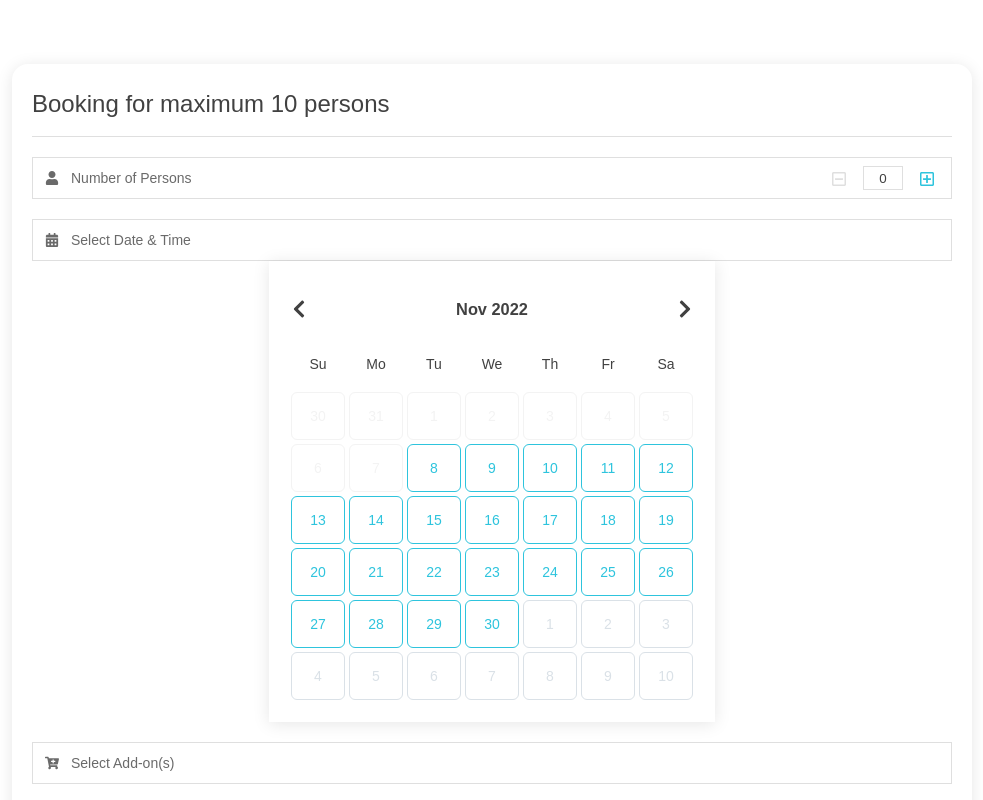
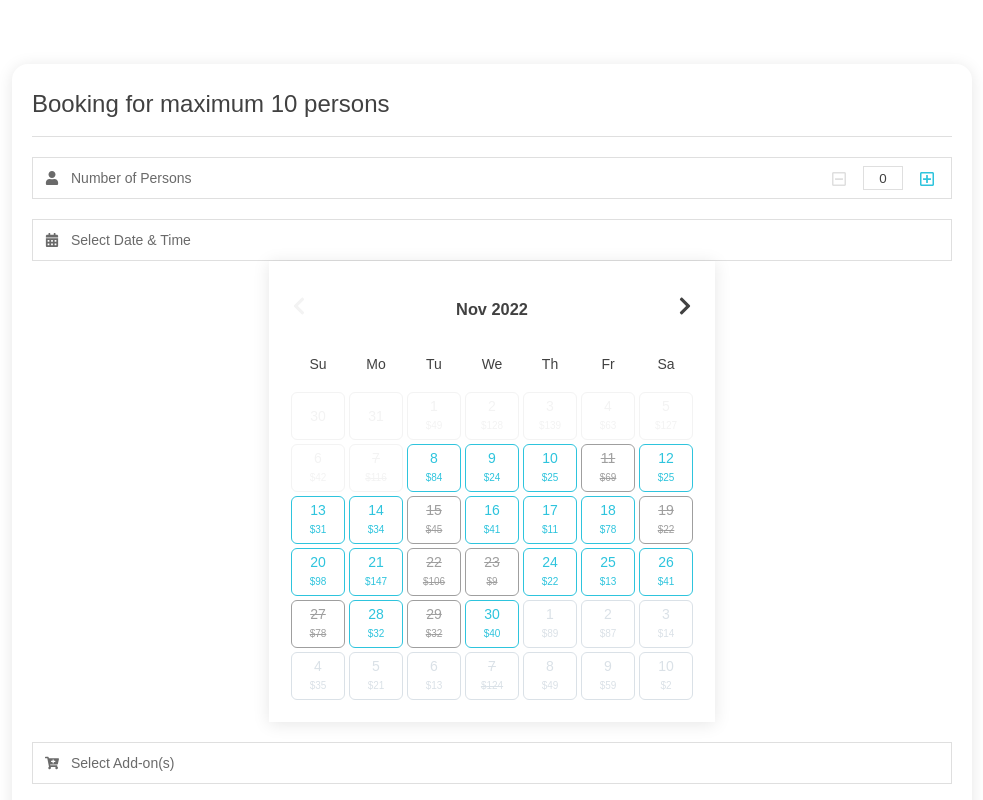
Before and after one commit to QTD289/seeksophie-booking-form, a Next.js app: page / in a window 1280 px wide. Shown: the top 800 px of the page, without its empty margins (148-1131 px from the left). Built offline with nearby package versions, Linux system fonts and the light colour scheme; a web font is replaced by a local one.

Commit message:
feat: Calendar - Daily times slots dropdown

```diff
--- a/components/BookingForm/components/DateTimeSelect.tsx
+++ b/components/BookingForm/components/DateTimeSelect.tsx
@@ -1,8 +1,17 @@
+import { useEffect } from 'react';
+
 import { FaCalendarAlt } from 'react-icons/fa';
 
 import { Calendar } from 'Calendar';
+import { useFormStore } from 'stores';
 
 export const DateTimeSelect = (): JSX.Element => {
+  const { init } = useFormStore();
+
+  useEffect(() => {
+    init();
+  }, [init]);
+
   return (
     <div className="dateTimeSelect">
       <div className="field calendar">
--- a/components/Calendar/Calendar.tsx
+++ b/components/Calendar/Calendar.tsx
@@ -3,6 +3,8 @@ import { useCallback, useMemo, useState } from 'react';
 import classNames from 'classnames';
 import dayjs, { Dayjs } from 'dayjs';
 import { FaChevronLeft, FaChevronRight } from 'react-icons/fa';
+
+import { CalendarDayCell } from './CalendarDayCell';
 
 // REF: https://dev.to/franciscomendes10866/how-to-build-a-custom-calendar-component-in-react-26kj
 export const Calendar = () => {
@@ -45,19 +47,35 @@ export const Calendar = () => {
     return firstDayOfEachWeek.map((date) => generateWeek(date));
   }, [generateFirstDayOfEachWeek, firstDayOfFirstWeekOfMonth, generateWeek]);
 
+  const onPrevMonth = () => {
+    if (selectedDate.month() === currentDay.getMonth()) return;
+    setSelectedDate((date) => date.subtract(1, 'month'));
+  };
+
+  const onNextMonth = () => {
+    if (selectedDate.month() === currentDay.getMonth() + 1) return;
+    setSelectedDate((date) => date.add(1, 'month'));
+  };
+
   return (
     <div className="calendar">
       <div className="MainWrapper">
         <div className="CalendarHeaderWrapper">
-          <FaChevronLeft
-            size={20}
-            onClick={() => setSelectedDate((date) => date.subtract(1, 'month'))}
-          />
+          <div
+            className={classNames('switchMonth', {
+              disabled: selectedDate.month() === currentDay.getMonth(),
+            })}
+          >
+            <FaChevronLeft size={20} onClick={onPrevMonth} />
+          </div>
           <h3>{selectedDate.clone().format('MMM YYYY')}</h3>
-          <FaChevronRight
-            size={20}
-            onClick={() => setSelectedDate((date) => date.add(1, 'month'))}
-          />
+          <div
+            className={classNames('switchMonth', {
+              disabled: selectedDate.month() === currentDay.getMonth() + 1,
+            })}
+          >
+            <FaChevronRight size={20} onClick={onNextMonth} />
+          </div>
         </div>
         <div className="WeekDaysWrapper">
           {generateWeeksOfTheMonth[0].map((day, index) => (
@@ -69,19 +87,12 @@ export const Calendar = () => {
         {generateWeeksOfTheMonth.map((week, weekIndex) => (
           <div className="CalendarContentWrapper" key={`week-${weekIndex}`}>
             {week.map((day, dayIndex) => (
-              <div
-                className={classNames('CalendarDayCell', {
-                  default:
-                    selectedDate.clone().toDate().getMonth() === day.getMonth(),
-                  nextMonth:
-                    selectedDate.clone().toDate().getMonth() !== day.getMonth(),
-                  today: dayjs(currentDay).isSame(day, 'date'),
-                  past: dayjs(currentDay).isAfter(day, 'date'),
-                })}
+              <CalendarDayCell
                 key={`day-${dayIndex}`}
-              >
-                {day.getDate()}
-              </div>
+                selectedDate={selectedDate}
+                currentDay={currentDay}
+                day={day}
+              />
             ))}
           </div>
         ))}
--- /dev/null
+++ b/components/Calendar/CalendarDayCell.tsx
@@ -0,0 +1,67 @@
+import { useRef, useState } from 'react';
+
+import classNames from 'classnames';
+import dayjs from 'dayjs';
+
+import { useOnClickOutside } from 'hooks';
+import { useFormStore } from 'stores';
+
+interface Props {
+  selectedDate: dayjs.Dayjs;
+  currentDay: Date;
+  day: Date;
+}
+
+export const CalendarDayCell = (props: Props) => {
+  const { dailyPrices } = useFormStore();
+  const { selectedDate, currentDay, day } = props;
+
+  const [showingTimeSlots, setShowingTimeSlots] = useState(false);
+
+  const monthIndex = day.getMonth() - 10;
+  const dailyPrice = dailyPrices[monthIndex * 30 + day.getDate() - 1];
+
+  const isToday = dayjs(currentDay).isSame(day, 'date');
+  const isDefault = selectedDate.clone().toDate().getMonth() === day.getMonth();
+  const isNextMonth =
+    selectedDate.clone().toDate().getMonth() !== day.getMonth();
+  const isPast = dayjs(currentDay).isAfter(day, 'date');
+  const isNotAvailable = dailyPrice?.timeSlots.length < 1;
+
+  const wrapperRef = useRef<HTMLDivElement>(null);
+  useOnClickOutside(wrapperRef, () => setShowingTimeSlots(false));
+
+  const toggleDropdown = () => {
+    !isNextMonth && setShowingTimeSlots(true);
+  };
+
+  return (
+    <div
+      className={classNames('CalendarDayCell', {
+        default: isDefault,
+        nextMonth: isNextMonth,
+        today: isToday,
+        past: isPast,
+        notAvailable: isNotAvailable,
+      })}
+      ref={wrapperRef}
+      onClick={toggleDropdown}
+    >
+      <div>{day.getDate()}</div>
+      {monthIndex >= 0 && dailyPrice && (
+        <>
+          <div className="minPrice">${dailyPrice.dayMinPrice}</div>
+          <div
+            className={classNames('dropDown', { showing: showingTimeSlots })}
+          >
+            {dailyPrice.timeSlots.map((slot, index) => (
+              <div className="slot" key={`time-${monthIndex}-${index}`}>
+                {slot.start} - {slot.end} - {slot.maximumPersons}
+              </div>
+            ))}
+          </div>
+        </>
+      )}
+    </div>
+  );
+};
--- /dev/null
+++ b/hooks/index.ts
@@ -0,0 +1 @@
+export * from "./useOnClickOutside";
--- /dev/null
+++ b/hooks/useOnClickOutside.tsx
@@ -0,0 +1,19 @@
+import { RefObject, useEffect } from "react";
+
+export const useOnClickOutside = (
+	ref: RefObject<any>,
+	onClickOutside: () => void
+) => {
+	useEffect(() => {
+		const handleClickOutside = (event: any) => {
+			if (ref.current && !ref.current.contains(event.target))
+				onClickOutside();
+		};
+
+		document.addEventListener("mousedown", handleClickOutside);
+		return () => {
+			document.removeEventListener("mousedown", handleClickOutside);
+		};
+		// eslint-disable-next-line react-hooks/exhaustive-deps
+	}, [ref]);
+};
--- a/stores/useFormStore.ts
+++ b/stores/useFormStore.ts
@@ -1,6 +1,13 @@
 import create from 'zustand';
 
+import { DailyPrice } from 'BookingForm/interface';
+
+import { generateDailyPrices } from '../utils/mockData';
+
 interface State {
+  init: () => void;
+  dailyPrices: DailyPrice[];
+
   maxPersonsNo: number;
   personsNo: number;
   changePersonsNo: (value?: string) => void;
@@ -9,6 +16,12 @@ interface State {
 }
 
 export const useFormStore = create<State>((set, get) => ({
+  init: () => {
+    const dailyPrices = generateDailyPrices();
+    set({ dailyPrices });
+  },
+  dailyPrices: [],
+
   maxPersonsNo: 10,
   personsNo: 0,
   changePersonsNo: (value) => {
--- a/styles/Calendar.scss
+++ b/styles/Calendar.scss
@@ -14,6 +14,19 @@
       align-items: center;
       justify-content: space-between;
       color: #414141;
+      .switchMonth {
+        svg {
+          cursor: pointer;
+          &:hover {
+            color: #2ec4dd;
+          }
+        }
+        &.disabled {
+          svg {
+            color: #f3f3f3;
+          }
+        }
+      }
     }
 
     .WeekDaysWrapper {
@@ -43,10 +56,43 @@
         border: 1px solid;
         border-radius: 2px;
         display: flex;
+        flex-direction: column;
         align-items: center;
         justify-content: center;
+        gap: 8px;
         border-radius: 6px;
         margin: 2px;
+        font-size: 14px;
+        line-height: 12px;
+        position: relative;
+        .minPrice {
+          font-size: 10px;
+        }
+        .dropDown {
+          display: none;
+          position: absolute;
+          top: calc(100% + 4px);
+          padding: 12px 0px;
+          border-radius: 4px;
+          z-index: 1;
+          box-shadow: 0px 2px 16px rgb(0 0 0 / 25%);
+          background-color: #fff;
+          color: #414141;
+          width: 120px;
+
+          &.showing {
+            display: flex;
+            flex-direction: column;
+          }
+          .slot {
+            padding: 4px 12px;
+            line-height: 120%;
+            &:hover {
+              background-color: #f3f3f3;
+              font-weight: 500;
+            }
+          }
+        }
         &.default {
           color: #2ec4dd;
           border-color: #2ec4dd;
@@ -65,8 +111,10 @@
           }
         }
         &.notAvailable {
+          text-decoration: line-through;
           color: #9f9f9f;
           border-color: #9f9f9f;
+          pointer-events: none;
         }
         &.nextMonth {
           color: #dae1e7;
--- a/tsconfig.json
+++ b/tsconfig.json
@@ -17,6 +17,7 @@
     "incremental": true,
     "paths": {
       "const": ["../const"],
+      "hooks": ["../hooks"],
       "stores": ["../stores"],
       "utils": ["../utils"]
     }
--- a/utils/mockData.ts
+++ b/utils/mockData.ts
@@ -43,7 +43,7 @@ export const generateDailyPrice = (): DailyPrice => {
   };
 };
 
-export const generateMonthlyPrice = (): DailyPrice[] => {
+export const generateDailyPrices = (): DailyPrice[] => {
   const november: DailyPrice[] = [];
   const december: DailyPrice[] = [];
 
```
